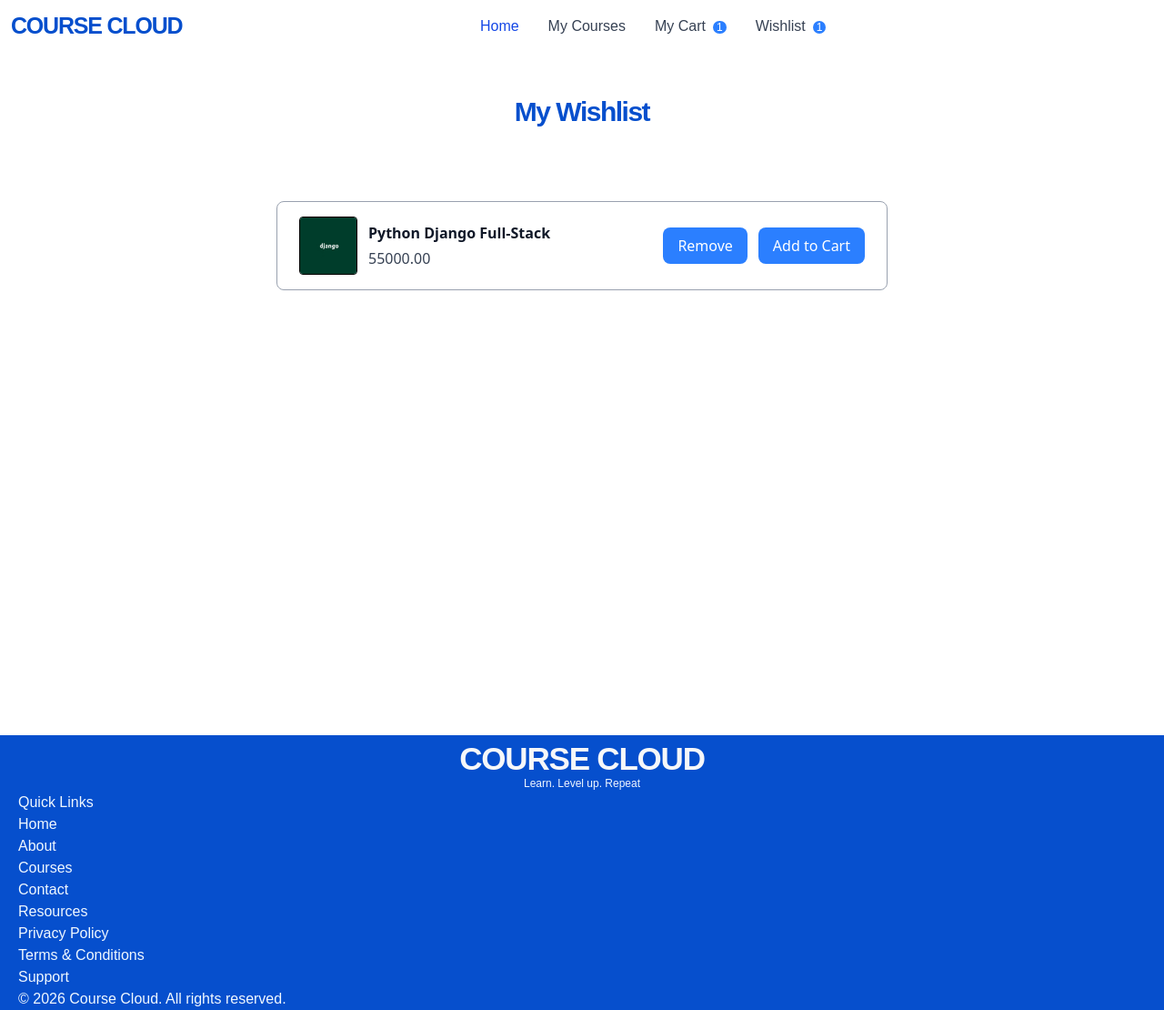
After one commit to kiranramesh88/course_cloud, a Django app: page /student/wish in a window 1280 px wide. The commit adds this page. Shown: the whole page at 91% size. Run offline with Django 5.2, Linux system fonts and the light colour scheme; a user stored in the database is signed in; data comes from the database, SQL or seed files in the repository; both versions use the stored data as it was after the commit; tables that the repository leaves empty hold one stand-in row (values such as "Sample post"); some libraries are stand-ins or nearby versions.

Commit message:
first-commit

```diff
--- a/course_cloud/settings.py
+++ b/course_cloud/settings.py
@@ -65,7 +65,8 @@ TEMPLATES = [
                 'django.contrib.auth.context_processors.auth',
                 'django.contrib.messages.context_processors.messages',
                 'student.contextProcessor.cartCount',
-                'student.contextProcessor.courseCount'
+                'student.contextProcessor.courseCount',
+                'student.contextProcessor.wishlistCount'
             ],
         },
     },
--- a/student/contextProcessor.py
+++ b/student/contextProcessor.py
@@ -1,4 +1,4 @@
-from student.models import Cart,Order
+from student.models import Cart,Order,Wishlist
 
 def cartCount(request):
     if request.user.is_authenticated:
@@ -10,3 +10,9 @@ def courseCount(request):
         ordercount=Order.objects.filter(student=request.user,is_paid=True).count()
         return {"courseCount":ordercount}
     return {"courseCount":0}
+
+def wishlistCount(request):
+    if request.user.is_authenticated:
+        wishlistcount=Wishlist.objects.filter(user_object=request.user).count()
+        return {"wishlistCount":wishlistcount}
+    return {"wishlistCount":0}
--- a/student/models.py
+++ b/student/models.py
@@ -9,6 +9,10 @@ class Cart(models.Model):
     user_object=models.ForeignKey(User,on_delete=models.CASCADE,related_name="cart_course_user")
     added_at=models.DateTimeField(auto_now_add=True)
 
+class Wishlist(models.Model):
+    course_object=models.ForeignKey(Course,on_delete=models.CASCADE,related_name="wish_course")
+    user_object=models.ForeignKey(User,on_delete=models.CASCADE,related_name="wish_course_user")
+    added_at=models.DateTimeField(auto_now_add=True)
 
 class Order(models.Model):
     course_object=models.ManyToManyField(Course,related_name="enrolled_course")
--- a/student/templates/base.html
+++ b/student/templates/base.html
@@ -39,18 +39,39 @@
                     <a href="{% url 'home' %}"
                         class="block py-2 pl-3 pr-4 text-white bg-blue-700 rounded lg:bg-transparent lg:text-blue-700 lg:p-0 dark:text-white">Home</a>
                 </li>
+                {% if courseCount > 0 %}
+                <li>
+                    <a href="{% url 'mycourse' %}"
+                        class="block py-2 pl-3 pr-4 text-gray-700 border-b border-gray-100 hover:bg-gray-50 lg:hover:bg-transparent lg:border-0 lg:hover:text-purple-700 lg:p-0 dark:text-gray-400 lg:dark:hover:text-white dark:hover:bg-gray-700 dark:hover:text-white lg:dark:hover:bg-transparent dark:border-gray-700">My Courses<span class="bg-blue-500 text-white text-xs px-1 rounded-full ml-2">{{courseCount}}</span></a>
+                </li>
+                {% else %}
                 <li>
                     <a href="{% url 'mycourse' %}"
                         class="block py-2 pl-3 pr-4 text-gray-700 border-b border-gray-100 hover:bg-gray-50 lg:hover:bg-transparent lg:border-0 lg:hover:text-purple-700 lg:p-0 dark:text-gray-400 lg:dark:hover:text-white dark:hover:bg-gray-700 dark:hover:text-white lg:dark:hover:bg-transparent dark:border-gray-700">My Courses</a>
                 </li>
+                {% endif %}
+                {% if cartcount > 0 %}
                 <li>
                     <a href="{% url 'cart' %}"
                         class="block py-2 pl-3 pr-4 text-gray-700 border-b border-gray-100 hover:bg-gray-50 lg:hover:bg-transparent lg:border-0 lg:hover:text-purple-700 lg:p-0 dark:text-gray-400 lg:dark:hover:text-white dark:hover:bg-gray-700 dark:hover:text-white lg:dark:hover:bg-transparent dark:border-gray-700">My Cart<span class="bg-blue-500 text-white text-xs px-1 rounded-full ml-2">{{cartcount}}</span></a>
                 </li>
+                {% else %}
                 <li>
-                    <a href="#"
+                    <a href="{% url 'cart' %}"
+                        class="block py-2 pl-3 pr-4 text-gray-700 border-b border-gray-100 hover:bg-gray-50 lg:hover:bg-transparent lg:border-0 lg:hover:text-purple-700 lg:p-0 dark:text-gray-400 lg:dark:hover:text-white dark:hover:bg-gray-700 dark:hover:text-white lg:dark:hover:bg-transparent dark:border-gray-700">My Cart</a>
+                </li>
+                {% endif %}
+                {% if wishlistCount > 0 %}
+                <li>
+                    <a href="{% url 'wish' %}"
+                        class="block py-2 pl-3 pr-4 text-gray-700 border-b border-gray-100 hover:bg-gray-50 lg:hover:bg-transparent lg:border-0 lg:hover:text-purple-700 lg:p-0 dark:text-gray-400 lg:dark:hover:text-white dark:hover:bg-gray-700 dark:hover:text-white lg:dark:hover:bg-transparent dark:border-gray-700">Wishlist<span class="bg-blue-500 text-white text-xs px-1 rounded-full ml-2">{{wishlistCount}}</span></a>
+                </li>
+                {% else %}
+                 <li>
+                    <a href="{% url 'wish' %}"
                         class="block py-2 pl-3 pr-4 text-gray-700 border-b border-gray-100 hover:bg-gray-50 lg:hover:bg-transparent lg:border-0 lg:hover:text-purple-700 lg:p-0 dark:text-gray-400 lg:dark:hover:text-white dark:hover:bg-gray-700 dark:hover:text-white lg:dark:hover:bg-transparent dark:border-gray-700">Wishlist</a>
                 </li>
+                {% endif %}
                 <div>
 
                 </div>
--- a/student/templates/course_details.html
+++ b/student/templates/course_details.html
@@ -91,7 +91,7 @@
         </div>
 
         <div style="margin-left: -160px;">
-        <a href="" class="inline-block px-5 py-2 rounded-full text-center"  id="explore"><i class="fa-solid fa-heart-circle-plus"></i> Add to wishlist</a>
+        <a href="{% url 'addtowish' object.id %}" class="inline-block px-5 py-2 rounded-full text-center"  id="explore"><i class="fa-solid fa-heart-circle-plus"></i> Add to wishlist</a>
 
         </div>
 
--- /dev/null
+++ b/student/templates/wish.html
@@ -0,0 +1,39 @@
+{% extends 'base.html' %}
+{% block base %}
+
+
+<div style="min-height: 80vh;">
+    <h2 class=" mb-8 text-center my-5 py-3" style="letter-spacing: -1.5px;font-size: 30px;font-family: 'sk-modernist',sans-serif;color: rgb(06,79,205);font-weight: 600;margin-top: 30px;">My Wishlist</h2>
+    {% if data %}
+    <div class="max-w-lg mx-auto mt-16 bg-white rounded-lg overflow-hidden md:max-w-lg xl:max-w-2xl border border-gray-400" >
+    {% for i in data %}
+        <div class="flex flex-col divide-y divide-gray-200">
+        <div class="flex items-center py-4 px-6">
+            <img class="w-16 h-16 object-cover rounded border-1" src="{{ i.course_object.picture.url }}" alt="Product Image">
+            <div class="ml-3">
+                <h3 class="text-gray-900 font-semibold">{{i.course_object.title}}</h3>
+                <p class="text-gray-700 mt-1">{{i.course_object.price}}</p>
+            </div>
+            <div class="ml-auto flex gap-3">
+                <a href="{% url 'removewish' i.id %}" class="ml-auto "><button class="py-2 px-4 bg-blue-500 hover:bg-blue-600 text-white rounded-lg">
+                    Remove
+                </button></a>
+                <a href="{% url 'addcart' i.course_object.id %}" class="ml-auto "><button class="py-2 px-4 bg-blue-500 hover:bg-blue-600 text-white rounded-lg">
+                Add to Cart
+                </button></a>
+            </div>
+
+        </div>
+    </div>
+    {% endfor %}
+</div>
+{% else %}
+<div class="w-full p-3 flex flex-col items-center">
+    <img style="max-height: 400px;padding-top: 20px;" src="https://cdni.iconscout.com/illustration/premium/thumb/empty-shopping-cart-illustration-download-in-svg-png-gif-file-formats--trolley-basket-online-pack-e-commerce-illustrations-8944843.png" alt="">
+    <h1 class="text-center" style="font-size: 20px; margin-top: 10px;font-family: sk-modernist,sans-serif;color: rgb(137, 137, 137);">No items added yet!</h1>
+</div>
+
+{% endif %}
+</div>
+
+{% endblock %}
--- a/student/urls.py
+++ b/student/urls.py
@@ -8,7 +8,10 @@ urlpatterns=[
     path('course/<int:pk>',CourseDetailView.as_view(),name="course"),
     path('addtocart/<int:pk>',AddtoCartView.as_view(),name="addcart"),
     path('cart',CartView.as_view(),name="cart"),
+    path('addtowish/<int:pk>',AddtoWishlistView.as_view(),name="addtowish"),
+    path('wish',WishListView.as_view(),name="wish"),
     path('removefromcart/<int:pk>',RemoveFromCartView.as_view(),name="delcart"),
+    path('removefromwish/<int:pk>',RemoveFromWishView.as_view(),name='removewish'),
     path('placeorder',PlaceOrderView.as_view(),name="order"),
     path('mycourse',MyCourseView.as_view(),name="mycourse"),
     path('viewlesson/<int:pk>',ViewLessonview.as_view(),name="viewlesson"),
--- a/student/views.py
+++ b/student/views.py
@@ -94,12 +94,43 @@ class CartView(View):
             ptotal+=i.course_object.price
         return render(request,"cart.html",{"data":qs,"ptotal":ptotal})
 
-
 class RemoveFromCartView(View):
     def get(self,request,**kwargs):
         cart_id=kwargs.get('pk')
         Cart.objects.get(id=cart_id).delete()
         return redirect('cart')
+
+class AddtoWishlistView(View):
+    def get(self, request, **kwargs):
+        cid = kwargs.get('pk')
+        course = Course.objects.get(id=cid)
+        user = request.user
+
+        cart_item, created = Wishlist.objects.get_or_create(
+            course_object=course,
+            user_object=user
+        )
+
+        if created:
+            # newly added → go to cart
+            return redirect('wish')
+        else:
+            # already exists → stay on course page
+            messages.info(request, "Already added to Wishlist")
+            return redirect('course', pk=cid)
+
+class WishListView(View):
+    def get(self,request):
+        qs=Wishlist.objects.filter(user_object=request.user)
+        return render(request,"wish.html",{"data":qs})
+
+
+class RemoveFromWishView(View):
+    def get(self,request,**kwargs):
+        wish_id=kwargs.get('pk')
+        Wishlist.objects.get(id=wish_id).delete()
+        return redirect('wish')
+
 
 class PlaceOrderView(View):
     def get(self,request):
```
Also changed, not shown: student/templates/my_courses.html (+4 -11 lines), db.sqlite3, student/migrations/0003_wishlist.py (added).
